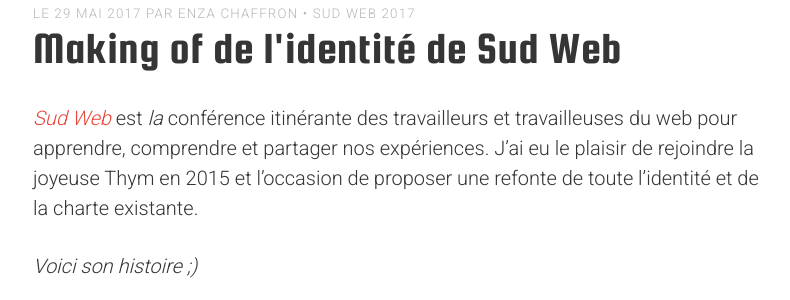
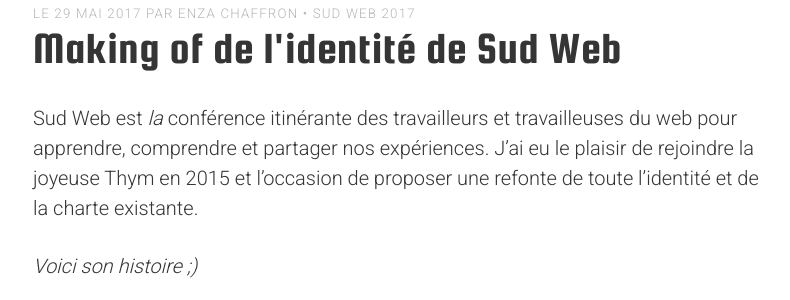
Before and after one commit to sudweb/blog, a Jekyll site: the page built from _posts/2017-05-29-making-identite-sud-web.md, in a window 1280 px wide and 900 px high. Shown: the part 205-505 px from the top of the window, without its empty margins (237-1027 px from the left). Built offline with Jekyll 4.4.1, drawn with Linux system fonts in a browser that asks for light colours; comment, search, counter and statistics services are not loaded; some of the changed lines change nothing that is shown.

Commit message:
Useless link

```diff
--- a/_posts/2017-05-29-making-identite-sud-web.md
+++ b/_posts/2017-05-29-making-identite-sud-web.md
@@ -8,7 +8,7 @@
 author: Enza Chaffron
 ---
 
-[_Sud Web_](https://sudweb.fr/) est _la_ conférence itinérante des travailleurs et travailleuses du web pour apprendre, comprendre et partager nos expériences. J’ai eu le plaisir de rejoindre la joyeuse Thym en 2015 et l’occasion de proposer une refonte de toute l’identité et de la charte existante.
+Sud Web est _la_ conférence itinérante des travailleurs et travailleuses du web pour apprendre, comprendre et partager nos expériences. J’ai eu le plaisir de rejoindre la joyeuse Thym en 2015 et l’occasion de proposer une refonte de toute l’identité et de la charte existante.
 
 _Voici son histoire ;)_
 
```
